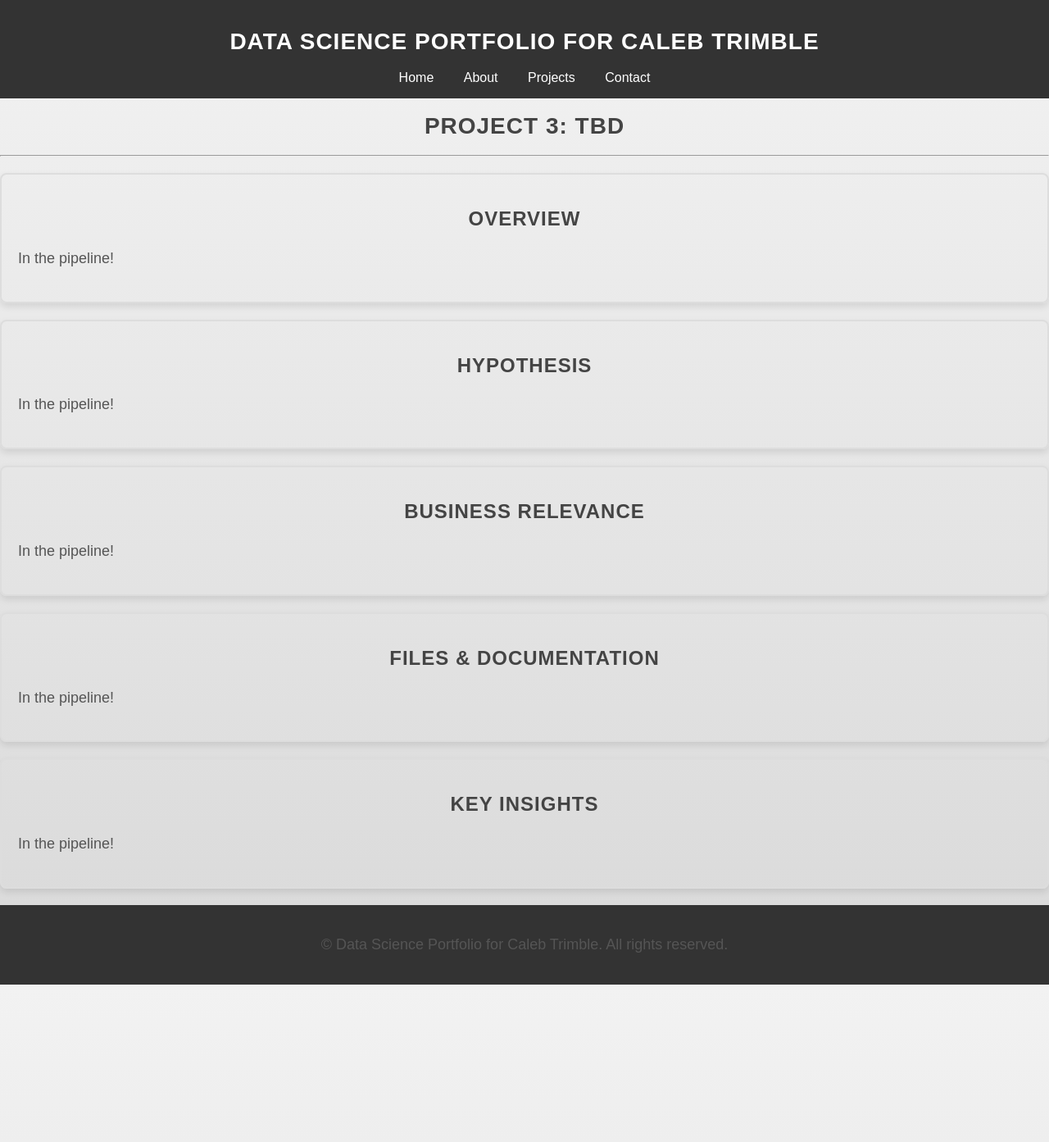
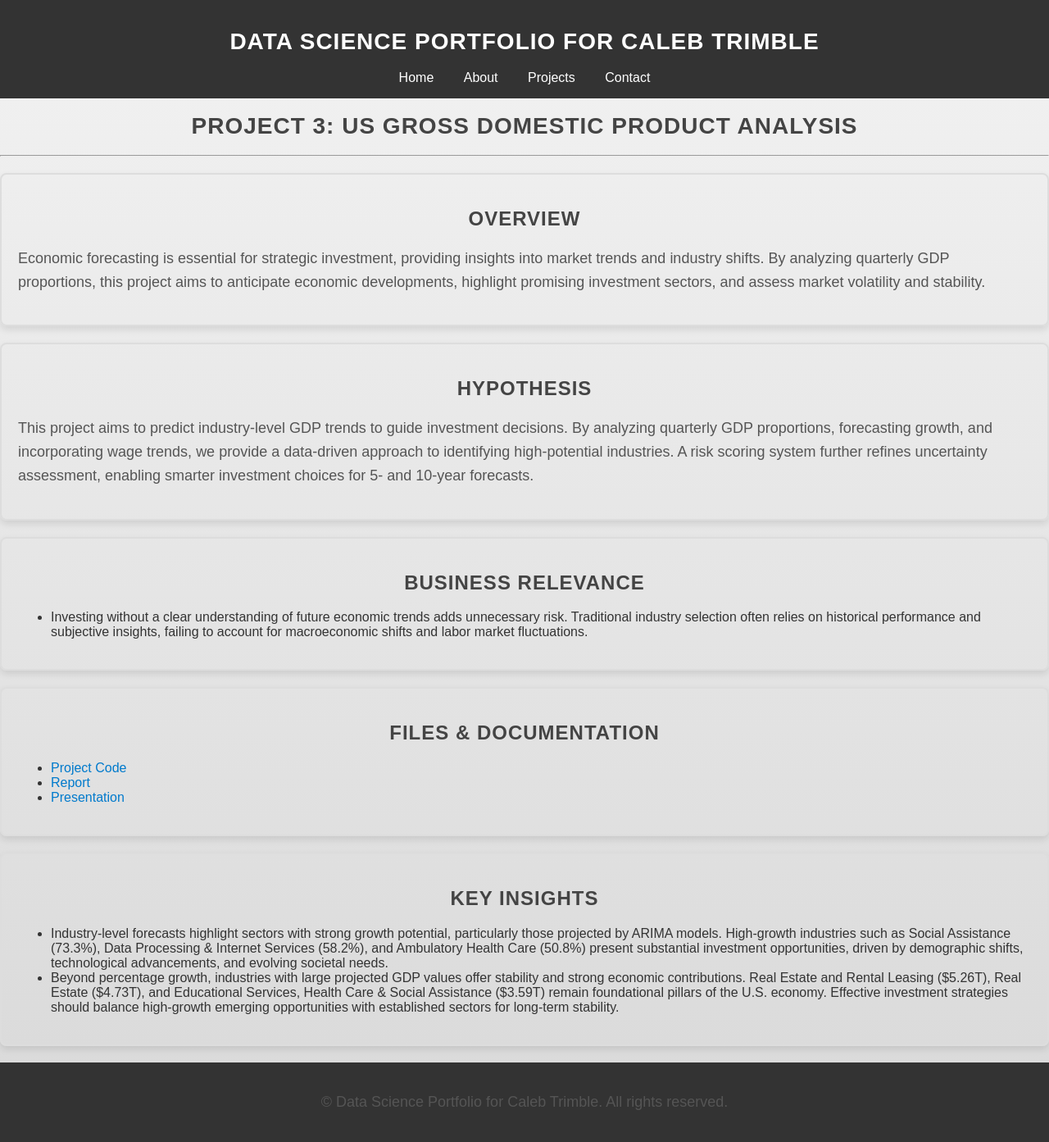
Before and after one commit to cmtrimble/cmtrimble.github.io, a Jekyll site: the page built from Project3.md, in a window 1280 px wide. Shown: the whole page at 82% size. Built offline with Jekyll 4.4.1, drawn with Linux system fonts in a browser that asks for light colours; before the commit the page ends 1201 px from its top, so only the background shows below that.

Commit message:
Update Project3.md
Updated Project 3 with details related to project.

```diff
--- a/Project3.md
+++ b/Project3.md
@@ -4,31 +4,40 @@ title: Project 3
 permalink: /project3/
 ---
 
-# Project 3: TBD
+# Project 3: US Gross Domestic Product Analysis
 
 ---
 
 <div class="project-detail-section">
     <h2>Overview</h2>
-    <p>In the pipeline!</p>
+    <p>Economic forecasting is essential for strategic investment, providing insights into market trends and industry shifts. By analyzing quarterly GDP proportions, this project aims to anticipate economic developments, highlight promising investment sectors, and assess market volatility and stability.</p>
 </div>
 
 <div class="project-detail-section">
     <h2>Hypothesis</h2>
-    <p>In the pipeline!</p>
+    <p>This project aims to predict industry-level GDP trends to guide investment decisions. By analyzing quarterly GDP proportions, forecasting growth, and incorporating wage trends, we provide a data-driven approach to identifying high-potential industries. A risk scoring system further refines uncertainty assessment, enabling smarter investment choices for 5- and 10-year forecasts. </p>
 </div>
 
 <div class="project-detail-section">
     <h2>Business Relevance</h2>
-    <p>In the pipeline!</p>
+    <ul>
+        <li>Investing without a clear understanding of future economic trends adds unnecessary risk. Traditional industry selection often relies on historical performance and subjective insights, failing to account for macroeconomic shifts and labor market fluctuations. </li>
+    </ul>
 </div>
 
 <div class="project-detail-section">
     <h2>Files & Documentation</h2>
-    <p>In the pipeline!</p>
+    <ul>
+        <li><a href="../project3/DSC 450 - Project 3.ipynb">Project Code</a></li>
+        <li><a href="../project2/Project 3 Report.docx">Report</a></li>
+        <li><a href="../project2/Project 3 Presentation.pptx">Presentation</a></li>
+    </ul>
 </div>
 
 <div class="project-detail-section">
     <h2>Key Insights</h2>
-    <p>In the pipeline!</p>
+    <ul>
+        <li>Industry-level forecasts highlight sectors with strong growth potential, particularly those projected by ARIMA models. High-growth industries such as Social Assistance (73.3%), Data Processing & Internet Services (58.2%), and Ambulatory Health Care (50.8%) present substantial investment opportunities, driven by demographic shifts, technological advancements, and evolving societal needs.</li>
+        <li>Beyond percentage growth, industries with large projected GDP values offer stability and strong economic contributions. Real Estate and Rental Leasing ($5.26T), Real Estate ($4.73T), and Educational Services, Health Care & Social Assistance ($3.59T) remain foundational pillars of the U.S. economy. Effective investment strategies should balance high-growth emerging opportunities with established sectors for long-term stability.</li>
+    </ul>
 </div>
```
